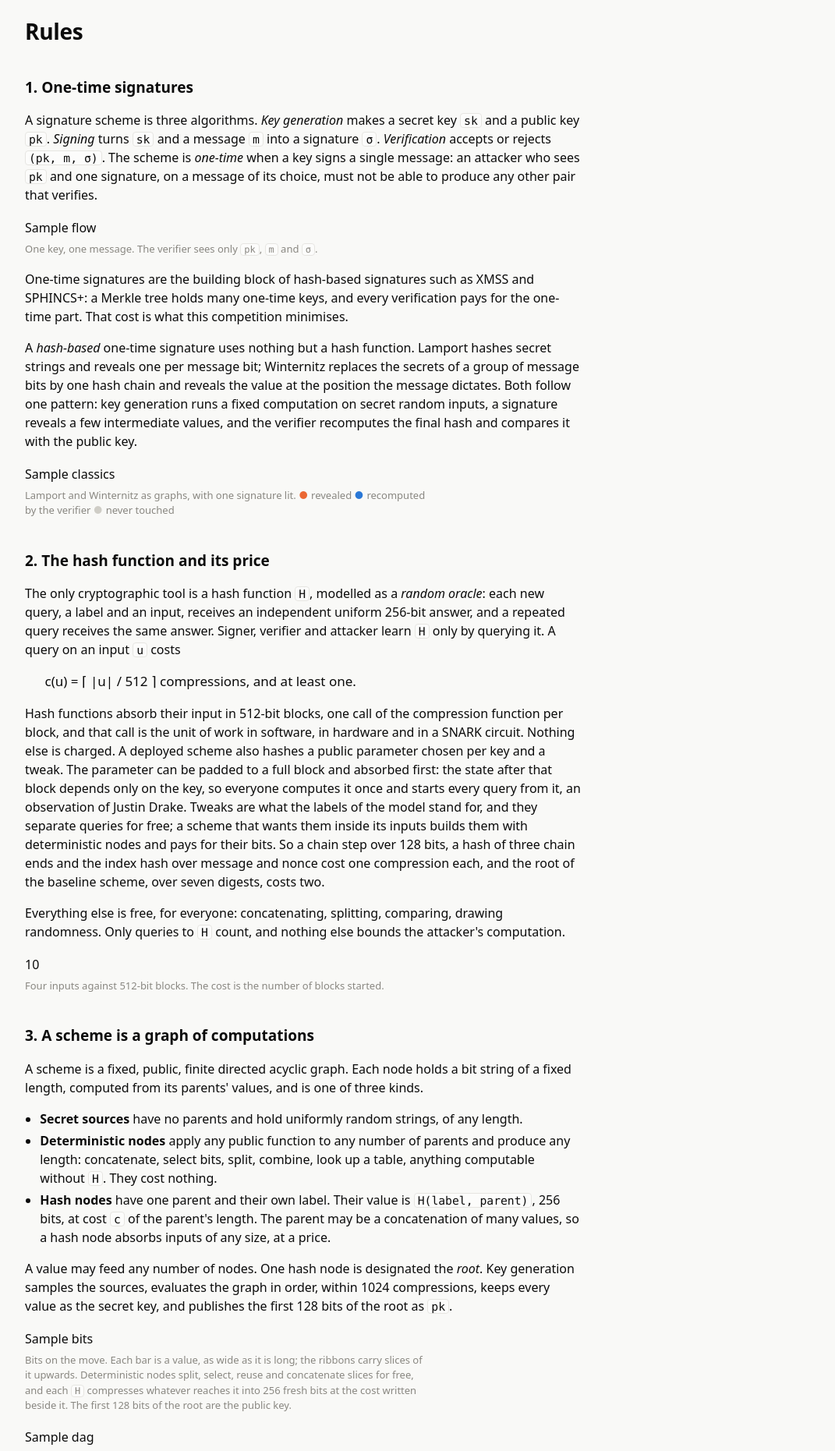
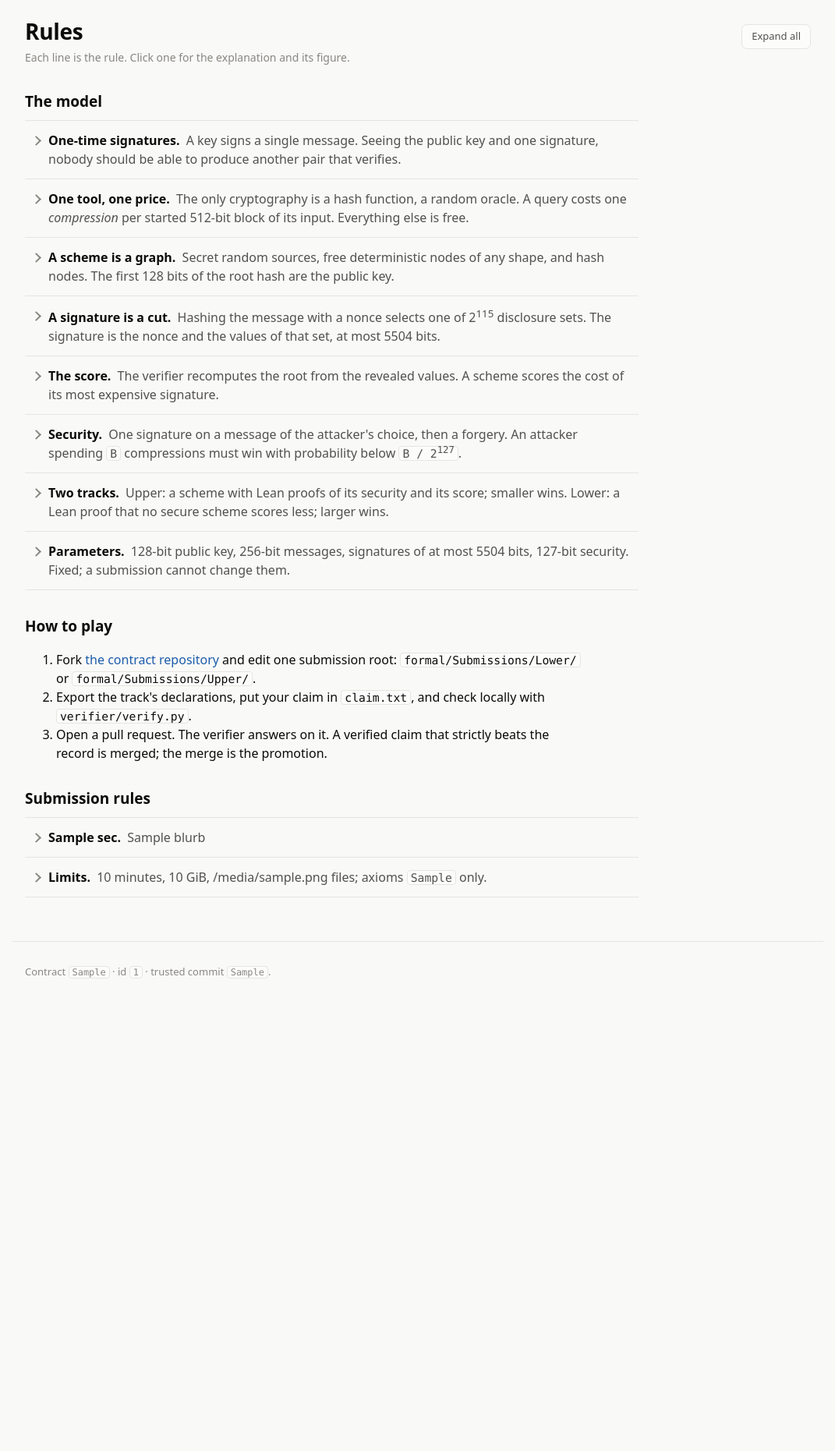
Before and after one commit to TomWambsgans/ots.golf, a FastAPI app: template service/app/templates/rules.html in a window 1280 px wide. Shown: the part 59-1920 px from the top of the page at 78% size, without its empty margins (104-1175 px from the left). After the commit the page ends 1314 px from the top, so only its background shows below. Run offline with FastAPI, Linux system fonts and the light colour scheme; the template is opened without the code that fills it: most values are stand-ins (such as "Sample title", 1, 10 or a date in 2020); some libraries are stand-ins or nearby versions.

Commit message:
Rules page: each rule is one line that unfolds into its explanation
The page now reads in a screen: eight lines for the model, three steps to
play, six lines of submission rules. Every line is a native <details>: the
summary states the rule, a click opens the full explanation with its figure.
The sections of AGENTS.md are cut at their headings and folded the same way,
each under a one-line summary. "Expand all" opens everything, and a link to
an anchor (#cut, or a heading inside a rule) opens the rule it lives in.
Nothing of the content is lost; it is one click away instead of in the way.

Co-Authored-By: Claude Fable 5.1 <noreply@anthropic.com>

```diff
--- a/service/app/main.py
+++ b/service/app/main.py
@@ -3,6 +3,7 @@ from __future__ import annotations
 
 import hashlib
 import json
+import re
 from pathlib import Path
 
 import httpx
@@ -204,17 +205,40 @@ def solver_page(login: str, request: Request, session: Session = Depends(get_ses
     return render(request, "solver.html", solver=solver, subs=subs)
 
 
+# One line per section of AGENTS.md, shown while the section is folded.
+RULE_BLURBS = {
+    "Layout": "One Lean project, one contract file, one submission root per track.",
+    "What a submission exports": "One theorem for the lower track; a scheme and two theorems for the upper "
+                                 "track, under the exact names of the rendered stub.",
+    "Rules for the submission root": "Flat Lean files and a claim.txt; imports limited to Mathlib, VCVio and the "
+                                     "statement; only the three standard axioms.",
+    "Check locally before submitting": "The pipeline of the hosted verifier runs on your machine.",
+    "Submitting": "One pull request that changes only your track's submission root. The verifier answers on it.",
+}
+SECTION_RE = re.compile(r'<h3 id="([^"]*)">(.*?)</h3>', re.S)
+
+
+def rule_sections(html: str) -> list[dict]:
+    """The rendered AGENTS.md cut at its section headings, so the page can fold each section."""
+    parts = SECTION_RE.split(html)                # [before, id, title, body, id, title, body, ...]
+    out = []
+    for i in range(1, len(parts) - 2, 3):
+        title = re.sub(r"<[^>]+>", "", parts[i + 1]).strip()
+        out.append({"id": parts[i], "title": title, "blurb": RULE_BLURBS.get(title, ""), "body": parts[i + 2]})
+    return out
+
+
 @app.get("/rules", response_class=HTMLResponse)
 def rules(request: Request, session: Session = Depends(get_session)):
     text = (settings.repo_root / "AGENTS.md").read_text(encoding="utf-8")
-    # The page has its own title: drop the file's H1 and opening paragraph, and demote its sections
-    # under the page's "Submission rules" heading.
+    # The page has its own title: drop the file's H1 and opening paragraph, and cut the rest at its
+    # sections, which the page shows folded.
     sections = text.split("\n## ", 1)
     body = "## " + sections[1] if len(sections) == 2 else text
     html = markdown.markdown(body, extensions=["tables", "fenced_code", "toc"],
                              extension_configs={"toc": {"baselevel": 2}})
     iv = records.interval(session)
-    return render(request, "rules.html", body=html, cfg=contract.load(), iv=iv,
+    return render(request, "rules.html", sections=rule_sections(html), cfg=contract.load(), iv=iv,
                   figs=figures.all_figures(iv["lower"]["record_claim"], iv["upper"]["record_claim"]))
 
 
--- a/service/app/static/style.css
+++ b/service/app/static/style.css
@@ -214,3 +214,25 @@ table.kv th { width: 200px; color: var(--ink-2); font-weight: 500; }
 .fig .arr { fill: none; stroke-width: 2; } .fig .arr.s1 { stroke: var(--series-1); } .fig .arr.s2 { stroke: var(--series-2); }
 table.params { max-width: 78ch; }
 table.params th { width: 260px; color: var(--ink-2); font-weight: 500; }
+
+/* rules page: each rule is a line that unfolds into its explanation */
+.rules-head { display: flex; align-items: baseline; justify-content: space-between; gap: 16px; }
+.rules-head h1 { margin-bottom: 4px; }
+.rules-hint { margin: 0 0 8px; font-size: 14px; }
+.expand-all { border: 1px solid var(--line); background: var(--surface); color: var(--ink-2); font: inherit; font-size: 13px; padding: 5px 12px; border-radius: 7px; cursor: pointer; }
+.expand-all:hover { color: var(--ink); border-color: var(--ink-2); }
+.rules-list { max-width: 86ch; margin: 6px 0 8px; border-top: 1px solid var(--line); }
+.rules-list details { border-bottom: 1px solid var(--line); }
+.rules-list summary { list-style: none; cursor: pointer; padding: 13px 8px 13px 30px; position: relative; color: var(--ink-2); line-height: 1.5; border-radius: 6px; }
+.rules-list summary::-webkit-details-marker { display: none; }
+.rules-list summary::before { content: ""; position: absolute; left: 10px; top: 21px; width: 7px; height: 7px; border-right: 2px solid var(--muted); border-bottom: 2px solid var(--muted); transform: rotate(-45deg); transition: transform .18s ease; }
+.rules-list details[open] > summary::before { transform: rotate(45deg); top: 19px; }
+.rules-list summary:hover { background: var(--surface); color: var(--ink); }
+.rules-list summary:hover::before { border-color: var(--accent); }
+.rules-list summary:focus-visible { outline: 2px solid var(--accent); outline-offset: 2px; }
+.rules-list .lead { color: var(--ink); font-weight: 650; margin-right: 4px; }
+.rules-list .more { padding: 2px 8px 22px 30px; max-width: none; }
+.rules-list .more > p:first-child { margin-top: 4px; }
+.rules-list .more .fig { max-width: 100%; }
+.rules-list details[open] > summary { color: var(--ink); }
+@media (max-width: 720px) { .rules-list summary { padding-left: 26px; } .rules-list .more { padding-left: 10px; } .rules-list summary::before { left: 6px; } }
--- a/service/app/templates/_how.html
+++ b/service/app/templates/_how.html
@@ -1,13 +1,14 @@
-{# The model, explained before the submission rules: one-time signatures, the hash and its price, the
-   graph, cuts, the score, security, the two tracks. Figures come from app/figures.py. #}
-<section class="how-it-works prose">
+{# The model in seven lines. Each line is a <details>: the summary is the rule, always visible; the
+   body is the explanation with its figure, one click away. Figures come from app/figures.py. #}
+<section class="how-it-works rules-list">
 
-<h2 id="ots">1. One-time signatures</h2>
+<details id="ots">
+<summary><span class="lead">One-time signatures.</span> A key signs a single message. Seeing the public key and
+one signature, nobody should be able to produce another pair that verifies.</summary>
+<div class="more prose">
 <p>A signature scheme is three algorithms. <em>Key generation</em> makes a secret key <code>sk</code> and a
 public key <code>pk</code>. <em>Signing</em> turns <code>sk</code> and a message <code>m</code> into a signature
-<code>σ</code>. <em>Verification</em> accepts or rejects <code>(pk, m, σ)</code>. The scheme is
-<em>one-time</em> when a key signs a single message: an attacker who sees <code>pk</code> and one signature, on
-a message of its choice, must not be able to produce any other pair that verifies.</p>
+<code>σ</code>. <em>Verification</em> accepts or rejects <code>(pk, m, σ)</code>.</p>
 <figure class="fig">{{ figs.flow|safe }}
 <figcaption>One key, one message. The verifier sees only <code>pk</code>, <code>m</code> and
 <code>σ</code>.</figcaption></figure>
@@ -16,19 +17,24 @@ tree holds many one-time keys, and every verification pays for the one-time part
 competition minimises.</p>
 <p>A <em>hash-based</em> one-time signature uses nothing but a hash function. Lamport hashes secret
 strings and reveals one per message bit; Winternitz replaces the secrets of a group of message bits by one
-hash chain and reveals the value at the position the message dictates. Both follow one pattern: key generation runs a fixed
-computation on secret random inputs, a signature reveals a few intermediate values, and the verifier
-recomputes the final hash and compares it with the public key.</p>
+hash chain and reveals the value at the position the message dictates. Both follow one pattern: key
+generation runs a fixed computation on secret random inputs, a signature reveals a few intermediate values,
+and the verifier recomputes the final hash and compares it with the public key.</p>
 <figure class="fig">{{ figs.classics|safe }}
 <figcaption>Lamport and Winternitz as graphs, with one signature lit.
 <span class="k revealed">revealed</span> <span class="k recomputed">recomputed by the verifier</span>
 <span class="k untouched">never touched</span></figcaption></figure>
+</div>
+</details>
 
-<h2 id="hash">2. The hash function and its price</h2>
-<p>The only cryptographic tool is a hash function <code>H</code>, modelled as a <em>random oracle</em>: each
-new query, a label and an input, receives an independent uniform 256-bit answer, and a repeated query
-receives the same answer. Signer, verifier and attacker learn <code>H</code> only by querying it. A query on
-an input <code>u</code> costs</p>
+<details id="hash">
+<summary><span class="lead">One tool, one price.</span> The only cryptography is a hash function, a random
+oracle. A query costs one <em>compression</em> per started 512-bit block of its input. Everything else is
+free.</summary>
+<div class="more prose">
+<p>Each new query, a label and an input, receives an independent uniform 256-bit answer, and a repeated
+query receives the same answer. Signer, verifier and attacker learn <code>H</code> only by querying it. A
+query on an input <code>u</code> costs</p>
 <p class="formula">c(u) = ⌈ |u| / 512 ⌉ compressions, and at least one.</p>
 <p>Hash functions absorb their input in 512-bit blocks, one call of the compression function per block, and
 that call is the unit of work in software, in hardware and in a SNARK circuit. Nothing else is charged. A
@@ -36,16 +42,21 @@ deployed scheme also hashes a public parameter chosen per key and a tweak. The p
 full block and absorbed first: the state after that block depends only on the key, so everyone computes it
 once and starts every query from it, an observation of Justin Drake. Tweaks are what the labels of the model
 stand for, and they separate queries for free; a scheme that wants them inside its inputs builds them with
-deterministic nodes and pays for their bits. So a chain step over 128 bits, a hash of three chain ends and
-the index hash over message and nonce cost one compression each, and the root of the baseline scheme, over
-seven digests, costs two.</p>
-<p>Everything else is free, for everyone: concatenating, splitting, comparing, drawing randomness. Only
-queries to <code>H</code> count, and nothing else bounds the attacker's computation.</p>
+deterministic nodes and pays for their bits.</p>
+<p>So a chain step over 128 bits, a hash of three chain ends and the index hash over message and nonce cost
+one compression each, and the root of the baseline scheme, over seven digests, costs two. Concatenating,
+splitting, comparing and drawing randomness cost nothing, for anyone, and nothing else bounds the
+attacker's computation.</p>
 <figure class="fig">{{ figs.cost|safe }}
 <figcaption>Four inputs against 512-bit blocks. The cost is the number of blocks started.</figcaption></figure>
+</div>
+</details>
 
-<h2 id="graph">3. A scheme is a graph of computations</h2>
-<p>A scheme is a fixed, public, finite directed acyclic graph. Each node holds a bit string of a fixed
+<details id="graph">
+<summary><span class="lead">A scheme is a graph.</span> Secret random sources, free deterministic nodes of any
+shape, and hash nodes. The first 128 bits of the root hash are the public key.</summary>
+<div class="more prose">
+<p>The graph is fixed, public, finite, directed and acyclic. Each node holds a bit string of a fixed
 length, computed from its parents' values, and is one of three kinds.</p>
 <ul>
 <li><strong>Secret sources</strong> have no parents and hold uniformly random strings, of any length.</li>
@@ -56,70 +67,91 @@ any length: concatenate, select bits, split, combine, look up a table, anything
 <code>H(label, parent)</code>, 256 bits, at cost <code>c</code> of the parent's length. The parent may be a
 concatenation of many values, so a hash node absorbs inputs of any size, at a price.</li>
 </ul>
-<p>A value may feed any number of nodes. One hash node is designated the <em>root</em>. Key generation samples the sources, evaluates the graph in order, within 1024
-compressions, keeps every value as the secret key, and publishes the first 128 bits of the root as
-<code>pk</code>.</p>
+<p>A value may feed any number of nodes. One hash node is designated the <em>root</em>. Key generation
+samples the sources, evaluates the graph in order, within 1024 compressions, keeps every value as the secret
+key, and publishes the first 128 bits of the root as <code>pk</code>.</p>
 <figure class="fig">{{ figs.bits|safe }}
 <figcaption>Bits on the move. Each bar is a value, as wide as it is long; the ribbons carry slices of it
 upwards. Deterministic nodes split, select, reuse and concatenate slices for free, and each
-<code>H</code> compresses whatever reaches it into 256 fresh bits at the cost written beside it. The first
-128 bits of the root are the public key.</figcaption></figure>
+<code>H</code> compresses whatever reaches it into 256 fresh bits at the cost written beside it.</figcaption></figure>
 <figure class="fig">{{ figs.dag|safe }}
 <figcaption>A small graph with every freedom of the model. It is not a tree: two values feed two nodes
 each, and three deterministic nodes gather two or three values. Every hash node carries its cost.</figcaption></figure>
 <p>Lamport, Winternitz, chains under trees: the hash-based one-time signatures of the literature are such
 graphs, and so is anything else built from a hash function whose signatures consist of node values.</p>
+</div>
+</details>
 
-<h2 id="cut">4. Signing reveals a cut</h2>
-<p>Besides the graph, a scheme fixes <code>M = 2<sup>115</sup></code> <em>disclosure sets</em>
+<details id="cut">
+<summary><span class="lead">A signature is a cut.</span> Hashing the message with a nonce selects one of
+2<sup>115</sup> disclosure sets. The signature is the nonce and the values of that set, at most 5504 bits.</summary>
+<div class="more prose">
+<p>A scheme fixes <code>M = 2<sup>115</sup></code> <em>disclosure sets</em>
 <code>A<sub>0</sub>, …, A<sub>M−1</sub></code>. Each is a <em>cut</em>: a set of nodes that excludes the
 root and meets every path from a secret source to the root. To sign <code>m</code>, the signer draws a
 256-bit nonce <code>η</code>, reads the index <code>i</code> from the first 128 bits of
 <code>H(enc, m ‖ η)</code>, and tries fresh nonces until <code>i &lt; M</code>: about <code>2<sup>13</sup></code>
-trials on average and at most <code>2<sup>21</sup></code>, after which signing fails. The signature is <code>η</code> followed by the values of <code>A<sub>i</sub></code> in a fixed order:
-at most 5248 bits of values, so at most 5504 bits in all. The message chooses what is revealed; the signer
-computes nothing new.</p>
+trials on average and at most <code>2<sup>21</sup></code>, after which signing fails. The signature is
+<code>η</code> followed by the values of <code>A<sub>i</sub></code> in a fixed order: at most 5248 bits of
+values. The message chooses what is revealed; the signer computes nothing new.</p>
 <figure class="fig">{{ figs.cut|safe }}
 <figcaption>The graph above with one disclosure set lit. Every path from a source to the root crosses a
 revealed value, the root stays hidden, and the number beside each recomputed hash node is its
 cost.</figcaption></figure>
+</div>
+</details>
 
-<h2 id="cost">5. Verification and the score</h2>
+<details id="cost">
+<summary><span class="lead">The score.</span> The verifier recomputes the root from the revealed values. A
+scheme scores the cost of its most expensive signature.</summary>
+<div class="more prose">
 <p>The verifier recomputes <code>i</code> from <code>m</code> and <code>η</code>, one compression, rejects if
-<code>i ≥ M</code> or if the revealed string has the wrong length, splits it into the values of <code>A<sub>i</sub></code>, evaluates every node
-between the cut and the root, and accepts if the first 128 bits of the recomputed root equal
-<code>pk</code>. With <code>E<sub>i</sub></code> the hash nodes it evaluates, the signature of index
-<code>i</code> costs</p>
+<code>i ≥ M</code> or if the revealed string has the wrong length, splits it into the values of
+<code>A<sub>i</sub></code>, evaluates every node between the cut and the root, and accepts if the first 128
+bits of the recomputed root equal <code>pk</code>. With <code>E<sub>i</sub></code> the hash nodes it
+evaluates, the signature of index <code>i</code> costs</p>
 <p class="formula">C<sub>i</sub> = 1 + Σ<sub>g ∈ E<sub>i</sub></sub> c<sub>g</sub> compressions,</p>
-<p>and the <strong>score of a scheme is max<sub>i</sub> C<sub>i</sub></strong>, its most expensive
-signature. The signature in the figure costs 1 + 8 = 9. In the baseline scheme, 63 chains of length 14
-grouped by three into 21 digests, those by three into 7, and the 7 hashed into the root, every signature
-recomputes 103 chain and digest hashes and the two-compression root: 1 + 103 + 2 = 106.</p>
+<p>and the score is <strong>max<sub>i</sub> C<sub>i</sub></strong>. The signature in the figure of the cut costs
+1 + 8 = 9. In the baseline scheme, 63 chains of length 14 grouped by three into 21 digests, those by three
+into 7, and the 7 hashed into the root, every signature recomputes 103 chain and digest hashes and the
+two-compression root: 1 + 103 + 2 = 106.</p>
+</div>
+</details>
 
-<h2 id="security">6. Security</h2>
-<p>The attacker receives <code>pk</code>, queries <code>H</code> at will, asks for one signature on a message
-of its choice, and outputs a message and a signature. It wins if the pair verifies and differs from the one
-it received. Let <code>B</code> bound the compressions spent in the whole experiment on every run, key
-generation, signing and the final verification included. The scheme is <em>secure</em> when every attacker wins with probability
-below <code>B / 2<sup>127</sup></code>: a forgery costs about <code>2<sup>127</sup></code> compressions per
-unit of success probability. This is <code>Scheme.Secure</code> in the statement, strong unforgeability. The
+<details id="security">
+<summary><span class="lead">Security.</span> One signature on a message of the attacker's choice, then a
+forgery. An attacker spending <code>B</code> compressions must win with probability below
+<code>B / 2<sup>127</sup></code>.</summary>
+<div class="more prose">
+<p>The attacker receives <code>pk</code>, queries <code>H</code> at will, asks for one signature, and outputs a
+message and a signature. It wins if the pair verifies and differs from the one it received. <code>B</code>
+bounds the compressions spent in the whole experiment on every run, key generation, signing and the final
+verification included. This is <code>Scheme.Secure</code> in the statement, strong unforgeability. The
 <em>weak</em> form, <code>Scheme.WeaklySecure</code>, counts only forgeries on a message other than the signed
 one; every secure scheme is weakly secure.</p>
 <figure class="fig">{{ figs.experiment|safe }}
 <figcaption>The forgery experiment. Every query to <code>H</code>, by either party, counts towards
 <code>B</code>; the attacker's other computation is unbounded.</figcaption></figure>
+</div>
+</details>
 
-<h2 id="tracks">7. Two tracks, one number</h2>
+<details id="tracks">
+<summary><span class="lead">Two tracks.</span> Upper: a scheme with Lean proofs of its security and its score;
+smaller wins. Lower: a Lean proof that no secure scheme scores less; larger wins.</summary>
+<div class="more prose">
 <p>Between the two records lies the answer: the least worst-case verification cost of a secure scheme with
-these parameters. The <strong>upper track</strong> attacks it from above: a scheme, a proof that it is
-secure, and a proof that every signature verifies within the claimed cost. Smaller wins. The
-<strong>lower track</strong> attacks it from below: a proof that every weakly secure scheme, and so every
-secure one, has a signature at least that expensive. Larger wins. Both are Lean theorems about the same pinned statement,
-<code>formal/OptimalOTS/Statement.lean</code>, checked by the kernel.</p>
+these parameters. An upper-track certificate is a scheme, a proof that it is secure, and a proof that every
+signature verifies within the claimed cost. A lower-track certificate proves that every weakly secure
+scheme, and so every secure one, has a signature at least that expensive. Both are theorems about the same
+pinned statement, <code>formal/OptimalOTS/Statement.lean</code>, checked by the Lean kernel.</p>
 <figure class="fig">{{ figs.interval|safe }}</figure>
+</div>
+</details>
 
-<h2 id="params">Parameters</h2>
-<p>Fixed in <code>paperParams</code>; a submission cannot change them.</p>
+<details id="params">
+<summary><span class="lead">Parameters.</span> 128-bit public key, 256-bit messages, signatures of at most 5504
+bits, 127-bit security. Fixed; a submission cannot change them.</summary>
+<div class="more prose">
 <table class="kv params">
 <tr><th>Hash output</th><td>256 bits</td></tr>
 <tr><th>Block</th><td>512 bits</td></tr>
@@ -131,4 +163,6 @@ secure one, has a signature at least that expensive. Larger wins. Both are Lean
 <tr><th>Signing trials</th><td>at most <code>2<sup>21</sup></code> nonces</td></tr>
 <tr><th>Security</th><td>forging with cost <code>B</code> succeeds with probability below <code>B / 2<sup>127</sup></code></td></tr>
 </table>
+</div>
+</details>
 </section>
--- a/service/app/templates/rules.html
+++ b/service/app/templates/rules.html
@@ -1,20 +1,35 @@
 {% extends "base.html" %}
 {% block title %}Rules · ots.golf{% endblock %}
 {% block content %}
-<h1>Rules</h1>
+<div class="rules-head">
+  <h1>Rules</h1>
+  <button type="button" class="expand-all" id="expand-all" aria-pressed="false">Expand all</button>
+</div>
+<p class="rules-hint muted">Each line is the rule. Click one for the explanation and its figure.</p>
+
+<h2 id="model">The model</h2>
 {% include "_how.html" %}
+
+<h2 id="play">How to play</h2>
 <section class="how">
-  <h2 id="play">How to play</h2>
   <ol>
     <li>Fork <a href="https://github.com/{{ settings.contract_repo or 'TomWambsgans/ots.golf' }}">the contract repository</a> and edit one submission root: <code>formal/Submissions/Lower/</code> or <code>formal/Submissions/Upper/</code>.</li>
     <li>Export the track's declarations, put your claim in <code>claim.txt</code>, and check locally with <code>verifier/verify.py</code>.</li>
-    <li>Open a pull request. The verifier fetches your commit, keeps only the submission root, and answers on the pull request. A verified claim that strictly beats the record is merged; the merge is the promotion.</li>
+    <li>Open a pull request. The verifier answers on it. A verified claim that strictly beats the record is merged; the merge is the promotion.</li>
   </ol>
-  <p>The repository is the source of truth: each submission root holds the current record.</p>
 </section>
+
 <h2 id="rules">Submission rules</h2>
-<div class="prose">{{ body|safe }}</div>
-<h2 id="limits">Limits in force</h2>
+<section class="rules-list">
+{% for sec in sections %}
+<details id="{{ sec.id }}">
+<summary><span class="lead">{{ sec.title }}.</span> {{ sec.blurb }}</summary>
+<div class="more prose">{{ sec.body|safe }}</div>
+</details>
+{% endfor %}
+<details id="limits">
+<summary><span class="lead">Limits.</span> {{ cfg.limits.wall_clock_seconds // 60 }} minutes, {{ cfg.limits.memory_bytes // 1073741824 }} GiB, {{ cfg.limits.max_files }} files; axioms <code>{{ cfg.permitted_axioms|join('</code>, <code>')|safe }}</code> only.</summary>
+<div class="more prose">
 <table class="kv">
 <tr><th>Wall clock</th><td>{{ cfg.limits.wall_clock_seconds // 60 }} min</td></tr>
 <tr><th>Memory</th><td>{{ cfg.limits.memory_bytes // 1073741824 }} GiB</td></tr>
@@ -22,4 +37,32 @@
 <tr><th>Per file / per root</th><td>{{ cfg.limits.max_file_bytes // 1048576 }} MiB / {{ cfg.limits.max_total_bytes // 1048576 }} MiB</td></tr>
 <tr><th>Axioms</th><td><code>{{ cfg.permitted_axioms|join('</code>, <code>')|safe }}</code></td></tr>
 </table>
+</div>
+</details>
+</section>
+<script>
+(function () {
+  var all = Array.prototype.slice.call(document.querySelectorAll('.rules-list details'));
+  var btn = document.getElementById('expand-all');
+  function sync() {
+    var open = all.every(function (d) { return d.open; });
+    btn.setAttribute('aria-pressed', String(open));
+    btn.textContent = open ? 'Collapse all' : 'Expand all';
+  }
+  btn.addEventListener('click', function () {
+    var open = btn.getAttribute('aria-pressed') !== 'true';
+    all.forEach(function (d) { d.open = open; });
+    sync();
+  });
+  all.forEach(function (d) { d.addEventListener('toggle', sync); });
+  function openTarget() {                       // a link to #cut, or to a heading inside a rule, opens it
+    var id = decodeURIComponent(location.hash.slice(1));
+    var el = id && document.getElementById(id);
+    while (el && el.tagName !== 'DETAILS') el = el.parentElement;
+    if (el) { el.open = true; el.scrollIntoView(); }
+  }
+  window.addEventListener('hashchange', openTarget);
+  openTarget();
+})();
+</script>
 {% endblock %}
```
